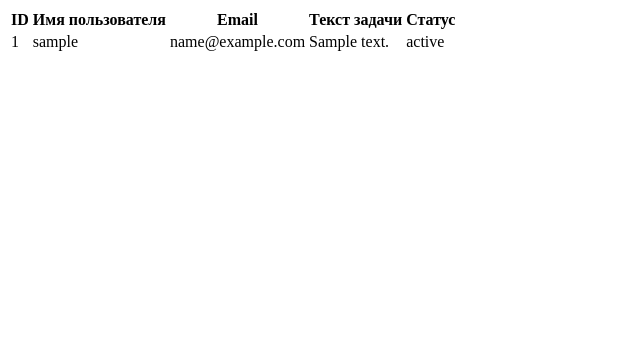
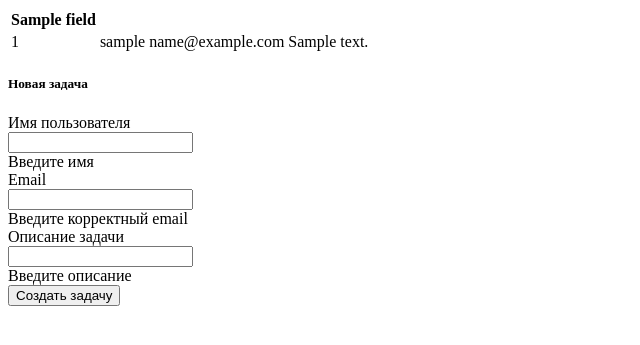
Before and after one commit to RogSC/beejeetest, a PHP site: template views/list.php in a window 1280 px wide. Shown: the top 345 px of the page, without its empty margins (0-640 px from the left). Run offline with PHP 8.4, Linux system fonts and the light colour scheme; the template is opened without the code that fills it: most values are stand-ins (such as "Sample title", 1, 10 or a date in 2020); data that the repository does not hold is empty.

Commit message:
Added views

```diff
--- a/views/list.php
+++ b/views/list.php
@@ -2,23 +2,100 @@
     <table class="table table-striped table-sm">
         <thead>
         <tr>
-            <th scope="col"><a href="?sort=id&type=asc"><i class="fa fa-angle-double-up"></i></a> ID <a><i class="fa fa-angle-double-down"></i></a></th>
-            <th scope="col">Имя пользователя</th>
-            <th scope="col">Email</th>
-            <th scope="col">Текст задачи</th>
-            <th scope="col">Статус</th>
+            <?foreach ($fields as $field) {?>
+                <th scope="col">
+                    <?if ($field['sortable']) {?>
+                    <a href="?sort=<?=$field['id']?>&type=asc"><i class="fa fa-angle-double-up"></i></a>
+                        <?=htmlspecialchars($field['name'])?>
+                    <a href="?sort=<?=$field['id']?>&type=desc"><i class="fa fa-angle-double-down"></i></a>
+                    <?} else {?>
+                        <?=htmlspecialchars($field['name'])?>
+                    <?}?>
+                </th>
+			<?}?>
         </tr>
         </thead>
         <tbody>
             <?foreach ($tasks as $task) {?>
                 <tr>
                     <td><?=$task['id']?></td>
-                    <td><?=$task['userName']?></td>
-                    <td><?=$task['userEmail']?></td>
-                    <td><?=$task['descr']?></td>
-                    <td><?=$task['status']?></td>
+                    <td><?=htmlspecialchars($task['user_name'])?></td>
+                    <td><?=htmlspecialchars($task['user_email'])?></td>
+                    <td><?=htmlspecialchars($task['descr'])?></td>
+                    <td><?=$task['completed'] ? '<i class="fa fa-check"></i>' : '<i class="fa fa-xmark"></i>'?></td>
+                    <td><?=$task['admin_edit'] ? '<i class="fa fa-check"></i>' : '<i class="fa fa-xmark"></i>'?></td>
+
+                    <?if ($isAdmin) {?>
+                        <td><a href="/update/<?=$task['id']?>"><i class="fa fa-pen-to-square"></i></a></td>
+					<?}?>
                 </tr>
             <?}?>
         </tbody>
     </table>
 </div>
+
+<?if ($pages > 1) {?>
+<nav aria-label="Page navigation example">
+    <ul class="pagination">
+        <li class="page-item <?=$page == 1 ? 'disabled' : ''?>">
+            <a class="page-link" href="?page=<?=$page - 1?>" aria-label="Previous">
+                <span aria-hidden="true">&laquo;</span>
+            </a>
+        </li>
+        <?for ($i = 1; $i <= $pages; $i++) {?>
+            <li class="page-item <?=$page == $i ? 'active' : ''?>"><a class="page-link" href="?page=<?=$i?>"><?=$i?></a></li>
+		<?}?>
+        <li class="page-item <?=$page == $pages ? 'disabled' : ''?>">
+            <a class="page-link" href="?page=<?=$page + 1?>" aria-label="Next">
+                <span aria-hidden="true">&raquo;</span>
+            </a>
+        </li>
+    </ul>
+</nav>
+<?}?>
+
+<form action="/" method="post" class="row mb-4 mt-4 needs-validation" novalidate>
+    <div class="modal-header">
+        <h5 class="modal-title" id="exampleModalLabel">Новая задача</h5>
+    </div>
+    <div class="modal-body">
+		<?if ($success) {?>
+            <div class="text-success">
+				Задача успешно создана!
+            </div>
+		<?}?>
+
+        <div class="mb-3">
+            <label for="name" class="form-label">Имя пользователя</label>
+            <div class="input-group has-validation">
+                <input type="text" class="form-control" name="name" id="name" required>
+                <div class="invalid-feedback">
+                    Введите имя
+                </div>
+            </div>
+        </div>
+
+        <div class="mb-3">
+            <label for="email" class="form-label">Email</label>
+            <div class="input-group has-validation">
+                <input type="email" class="form-control" name="email" id="email" required>
+                <div class="invalid-feedback">
+                    Введите корректный email
+                </div>
+            </div>
+        </div>
+
+        <div class="mb-3">
+            <label for="descr" class="form-label">Описание задачи</label>
+            <div class="input-group has-validation">
+                <input type="text" class="form-control" name="descr" id="descr" required>
+                <div class="invalid-feedback">
+                    Введите описание
+                </div>
+            </div>
+        </div>
+    </div>
+    <div class="modal-footer">
+        <button type="submit" class="btn btn-primary">Создать задачу</button>
+    </div>
+</form>
```
Also changed, not shown: views/auth.php (added, +36 -0 lines), views/edit.php (+55 -1 lines).
